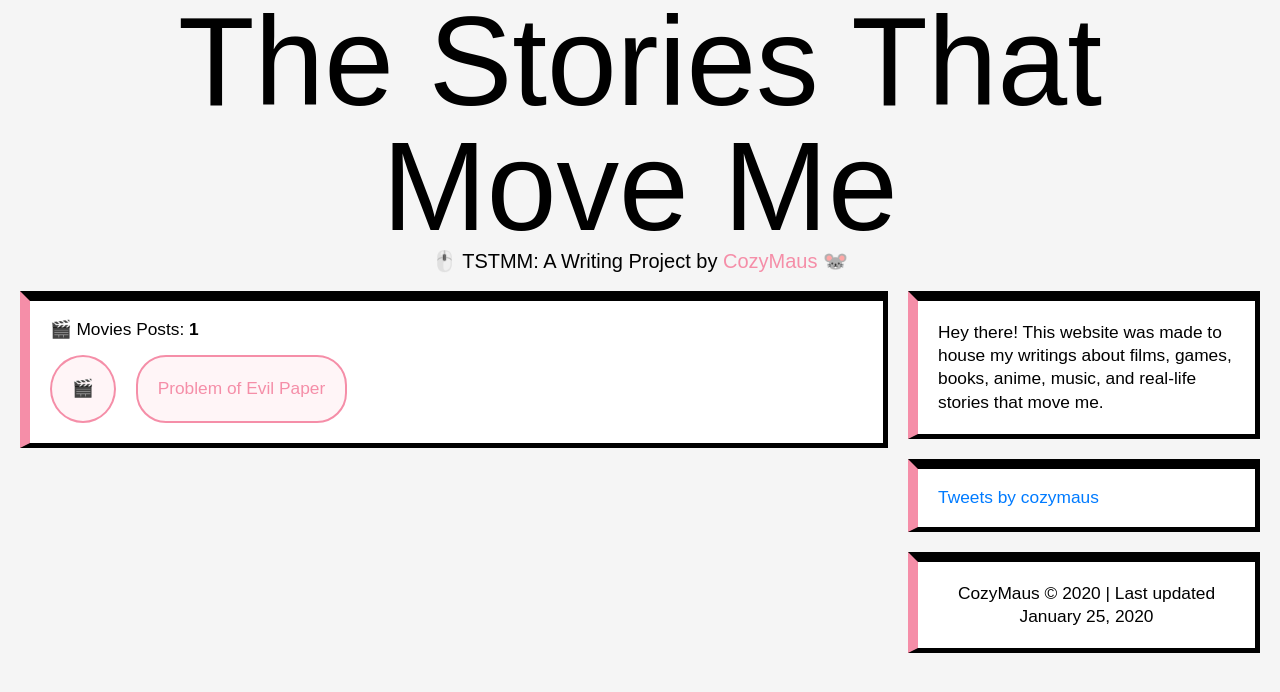
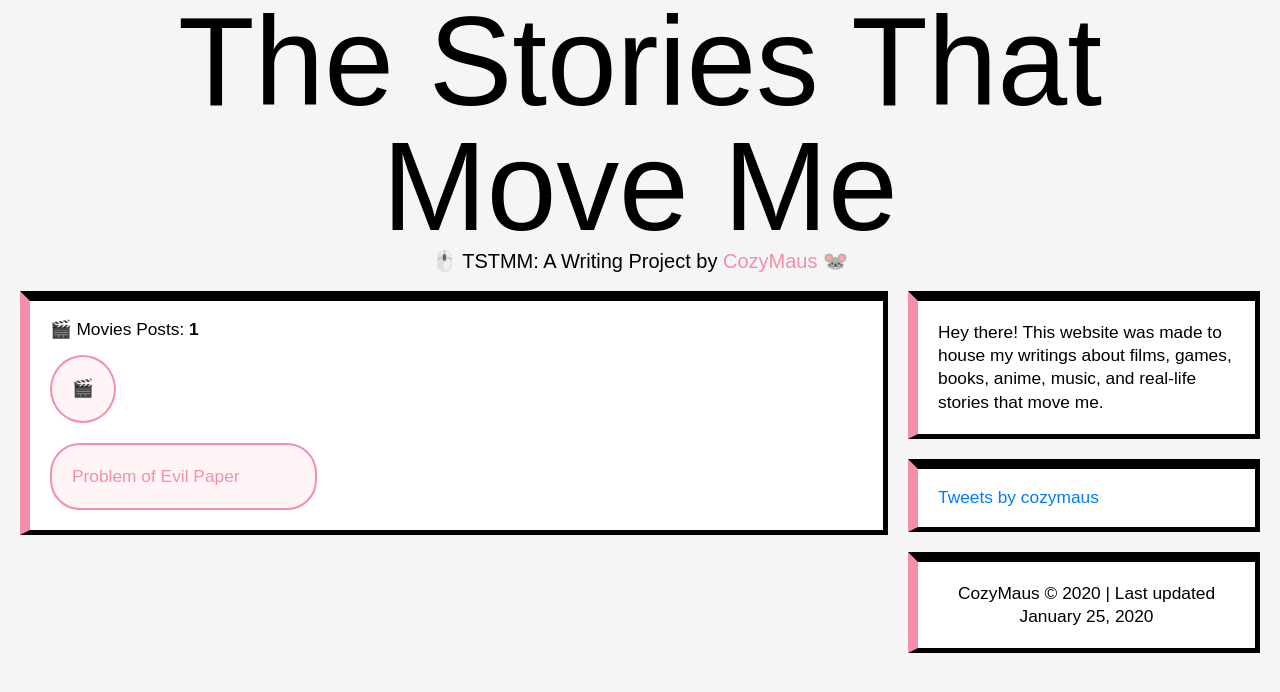
Before and after one commit to liz-lorena/pink-box, a Jekyll site: the page built from movies/index.html, in a window 1280 px wide. Shown: the top 692 px of the page. Built offline with Jekyll 4.4.1, drawn with Linux system fonts in a browser that asks for light colours; nearby versions of some CDN libraries; comment, search, counter and statistics services are not loaded.

Commit message:
Add files via upload

```diff
--- a/_layouts/default.html
+++ b/_layouts/default.html
@@ -37,7 +37,7 @@
   })(jQuery);
 </script>
 
-<script src="/index.js"></script>
+<!--<script src="/index.js"></script>-->
 <link href="/cssreset.css" rel="stylesheet">
 <link href="/index.css" rel="stylesheet">
 <link rel="shortcut icon" type="image/x-icon" href="{{ site.image }}">
--- a/_layouts/post.html
+++ b/_layouts/post.html
@@ -37,7 +37,7 @@
   })(jQuery);
 </script>
 
-<script src="/index.js"></script>
+<!--<script src="/index.js"></script>-->
 <link href="/cssreset.css" rel="stylesheet">
 <link href="/index.css" rel="stylesheet">
 <link rel="shortcut icon" type="image/x-icon" href="{{ site.image }}">
--- a/index.css
+++ b/index.css
@@ -1,11 +1,11 @@
 /*Fonts*/
 ::-moz-selection { /* Code for Firefox */
 	color: white;
-	background: #4639a5;
+	background: #F58EA8;
 }
 ::selection {
 	color: white;
-	background: #4639a5;
+	background: #F58EA8;
 }
 
 div.container-fluid {
@@ -226,7 +226,17 @@
 }
 
 div.post a.link, div.post a.calendar {
-	/*width: 70%;*/
+	width: 90%;
+}
+
+div.post a.link span.excerpt {
+	color: black;
+	font-size: 13pt;
+	transition: .1s all;
+}
+
+div.post a.link:hover span.excerpt {
+	color: white;
 }
 
 div.post a.category {
--- a/index.html
+++ b/index.html
@@ -24,7 +24,7 @@
 
 <div id="posts">
 
-    {% for post in site.posts %}
+  {% for post in site.posts %}
 
     <div class="post">
 
@@ -52,7 +52,7 @@
 <div class="date">📅 {{ post.date | date: '%B %d, %Y' }}</div></a>-->
 
 <a href="{{ post.url }}" class="link">
-                {{ post.title }}
+                <span class="title">{{ post.title }}</span> <br> <span class="excerpt">{{ post.excerpt }}</span>
             </a>
 
               <!--<div class="excerpt"><p>{{ post.excerpt }}</p></div>-->
```
Also changed, not shown: _posts/2020-01-24-logout-a-guide-to-surviving-cyber-harassment.md (+1 -1 lines).
